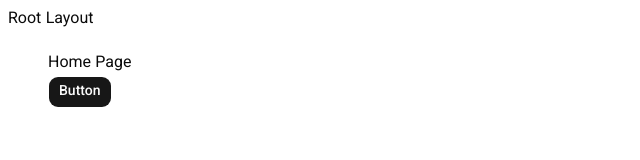
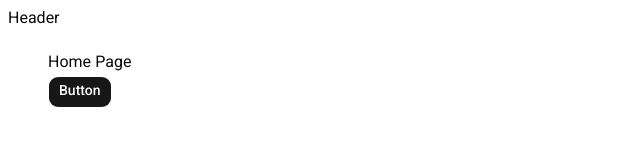
Before and after one commit to behroozebrazi/online-shopping-app, a Next.js app: page / in a window 1280 px wide. Shown: the top 160 px of the page, without its empty margins (0-640 px from the left). Built offline with nearby package versions, Linux system fonts and the light colour scheme.

Commit message:
add header

```diff
--- a/app/(root)/layout.tsx
+++ b/app/(root)/layout.tsx
@@ -1,8 +1,12 @@
+import Header from "@/components/ui/shared/header";
+
 export default function RootLayout({ children }: LayoutProps<"/">) {
   return (
     <div className="flex flex-col h-screen">
-      Root Layout
-      <main className="flex-1 max-w-7xl py-5 px-10 w-full">{children}</main>
+      <Header />
+      <main className="flex-1 max-w-7xl w-full py-5 px-10 mx-auto">
+        {children}
+      </main>
     </div>
   );
 }
--- /dev/null
+++ b/components/ui/shared/header/index.tsx
@@ -0,0 +1,5 @@
+function Header() {
+  return <div>Header</div>;
+}
+
+export default Header;
```
Also changed, not shown: 1 other file (tests, documents, lock files or other folders).
